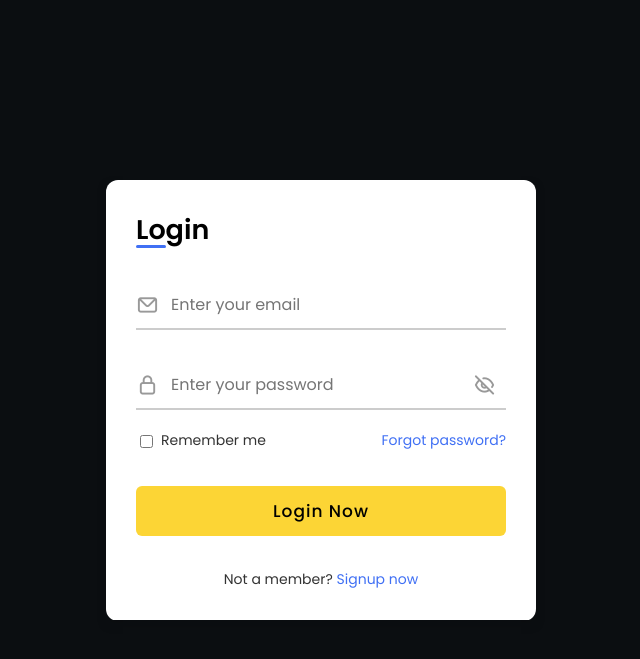
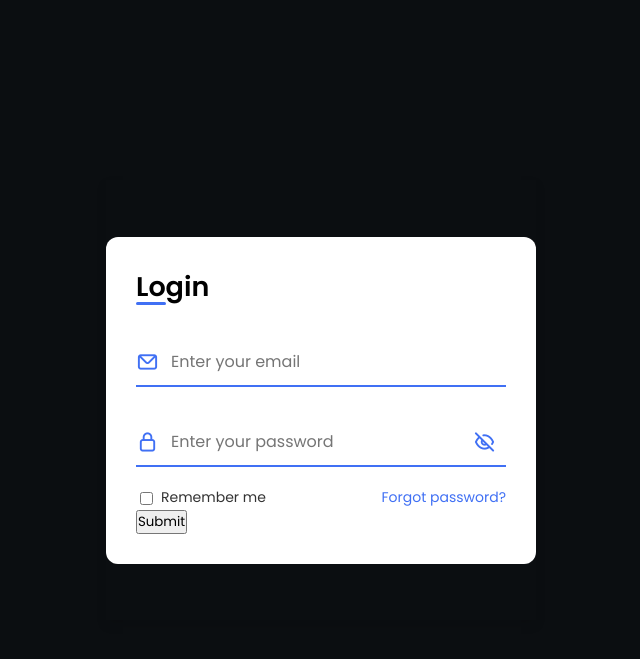
Before and after one commit to Vulcanite/data-framework, a Django app: template testapp/testframework/templates/login.html in a window 1280 px wide. Shown: the top 659 px of the page, without its empty margins (319-959 px from the left). Run offline with Django 4.2, Linux system fonts and the light colour scheme; the template is opened without the code that fills it, so the values that code supplies are empty.

Commit message:
version update

```diff
--- a/testapp/testapp/settings.py
+++ b/testapp/testapp/settings.py
@@ -37,6 +37,7 @@ INSTALLED_APPS = [
     'django.contrib.sessions',
     'django.contrib.messages',
     'django.contrib.staticfiles',
+    'testframework.apps.TestframeworkConfig'
 ]
 
 MIDDLEWARE = [
--- a/testapp/testapp/urls.py
+++ b/testapp/testapp/urls.py
@@ -14,8 +14,9 @@ Including another URLconf
     2. Add a URL to urlpatterns:  path('blog/', include('blog.urls'))
 """
 from django.contrib import admin
-from django.urls import path
+from django.urls import path, include
 
 urlpatterns = [
     path('admin/', admin.site.urls),
+    path('', include('testframework.urls'))
 ]
--- a/testapp/testframework/static/js/handling.js
+++ b/testapp/testframework/static/testframework/js/handling.js
@@ -1,4 +1,4 @@
-var Data = function(){
+var Handler = function(){
     return {
         load : function(url, data){
             $.ajax({
@@ -46,6 +46,7 @@ var Data = function(){
             }
         },
         showError: function(source, message) {
+            console.log("haebfkhabsfkjbfj")
             var container = $(source).closest(".fieldError");
             $(container).find(".comment").remove();
             $(container).append($('<span class="comment text-danger font-small-2">' + message + '</span>'));
@@ -53,4 +54,4 @@ var Data = function(){
         },
 
     }
-}
+}();
--- /dev/null
+++ b/testapp/testframework/static/testframework/js/login.js
@@ -0,0 +1,12 @@
+var Login = function () {
+    return {
+        checkValue : function(){
+            try{
+                console.log("Heheh");
+                Validations.notEmpty($("#email"));
+            }catch(e){
+                Handler.showError(e.source, e.message);
+            }
+        }
+    }
+}();
--- a/testapp/testframework/static/js/validations.js
+++ b/testapp/testframework/static/testframework/js/validations.js
@@ -83,6 +83,7 @@ var Validations = function(){
             }
         },
         notEmpty : function(element){
+            console.log("holalamsfaif");
             var data = readDataFromElement(element, false);
             for (var i = 0; i < data.length; i++) {
                 if (data[i].length == 0) {
@@ -167,4 +168,4 @@ var Validations = function(){
             }
         }
     }
-}
+}();
--- a/testapp/testframework/templates/home.html
+++ b/testapp/testframework/templates/home.html
@@ -0,0 +1 @@
+{% load static %}
--- a/testapp/testframework/templates/list.html
+++ b/testapp/testframework/templates/list.html
@@ -0,0 +1 @@
+{% load static %}
--- a/testapp/testframework/templates/login.html
+++ b/testapp/testframework/templates/login.html
@@ -1,3 +1,4 @@
+{% load static %}
 <!DOCTYPE html>
 <html lang="en">
   <head>
@@ -5,8 +6,7 @@
     <meta charset="utf-8">
     <meta name="viewport" content="width=device-width, initial-scale=1">
 <link rel="stylesheet" href="https://unicons.iconscout.com/release/v4.0.0/css/line.css">
-<link rel="stylesheet" href="stylelogin.css">
-<script src="loginform.js"></script>
+<link rel="stylesheet" href="{% static 'testframework/css/stylelogin.css' %} ">
 <title>Mumbai Hackathon</title>
   </head>
   <body>
@@ -15,14 +15,14 @@
         <div class="form login">
           <span class="title">Login</span>
 
-          <form action="#">
+          <form id="loginForm" action="#">
             <div class="input-field">
-              <input type="text" placeholder="Enter your email" required>
+              <input id="loginid" type="text" placeholder="Enter your email">
               <i class="uil uil-envelope"></i>
             </div>
 
             <div class="input-field">
-              <input type="password" class="password" placeholder="Enter your password" required>
+              <input id="passwd" type="password" class="password" placeholder="Enter your password">
               <i class="uil uil-lock icon"></i>
               <i class="uil uil-eye-slash showHidePw"></i>
             </div>
@@ -36,60 +36,14 @@
               <a href="#" class="text">Forgot password?</a>
             </div>
 
-            <div class="input-field button">
-              <input type="button" value="Login Now">
-            </div>
+            <button onclick="javascript:Login.checkValue();" class="btn btn-sm btn-primary btn-block">Submit</button>
+
           </form>
-
-          <div class="login-signup">
-            <span class="text">Not a member?
-              <a href="form.html" class="text signup-link" >Signup now</a>
-            </span>
-          </div>
-        </div>
-
-        <div class="form signup">
-          <span class="title">Registration</span>
-
-          <form action="#">
-            <div class="input-field">
-              <input type="text" placeholder="Enter your name" required>
-              <i class="uil uil-user"></i>
-            </div>
-            <div class="input-field">
-              <input type="text" placeholder="Enter your email" required>
-              <i class="uil uil-envelope"></i>
-            </div>
-
-            <div class="input-field">
-              <input type="password" placeholder="Create a password" required>
-              <i class="uil uil-lock icon"></i>
-            </div>
-            <div class="input-field">
-              <input type="password" class="password" placeholder="Confirm a password" required>
-              <i class="uil uil-lock icon"></i>
-              <i class="uil uil-eye-slash showHidePw"></i>
-            </div>
-
-            <div class="checkbox-text">
-              <div class="checkbox-content">
-                <input type="checkbox" id="signCheck">
-                <label for="signCheck" class="text">I accept all terms & conditions</label>
-              </div>
-            </div>
-
-            <div class="input-field button">
-              <input type="button" value="Register Now">
-            </div>
-          </form>
-
-          <div class="login-signup">
-            <span class="text">Already have an account?
-              <a href="#" class="text login-link">Login now</a>
-            </span>
-          </div>
         </div>
       </div>
     </div>
+    <script src="https://code.jquery.com/jquery-3.6.0.min.js" crossorigin="anonymous"></script>
+    <script src="{% static 'testframework/js/login.js' %}"></script>
+    <script src="{% static 'testframework/js/handling.js' %}"></script>
 </body>
 </html>
--- /dev/null
+++ b/testapp/testframework/urls.py
@@ -0,0 +1,10 @@
+from django.contrib import admin
+from django.urls import path
+from . import views
+
+urlpatterns = [
+    path('login', views.login, name='login'),
+    path('', views.home, name='home'),
+    path('listpage', views.listpage, name='listpage'),
+    path('registration', views.registration, name='registration')
+]
--- a/testapp/testframework/views.py
+++ b/testapp/testframework/views.py
@@ -19,7 +19,7 @@ form_config = {
 
 #WEBPAGE REQUEST FUNCTIONS
 def login(request):
-    return render(request, "home.html")
+    return render(request, "login.html")
 
 def listpage(request):
     return render(request, "list.html")
```
Also changed, not shown: testapp/testframework/templates/registration.html (+4 -18 lines), testapp/db.sqlite3, testapp/testframework/static/testframework/css/styleform.css (renamed from testapp/testframework/static/css/styleform.css), testapp/testframework/static/testframework/css/stylelogin.css (renamed from testapp/testframework/static/css/stylelogin.css).
